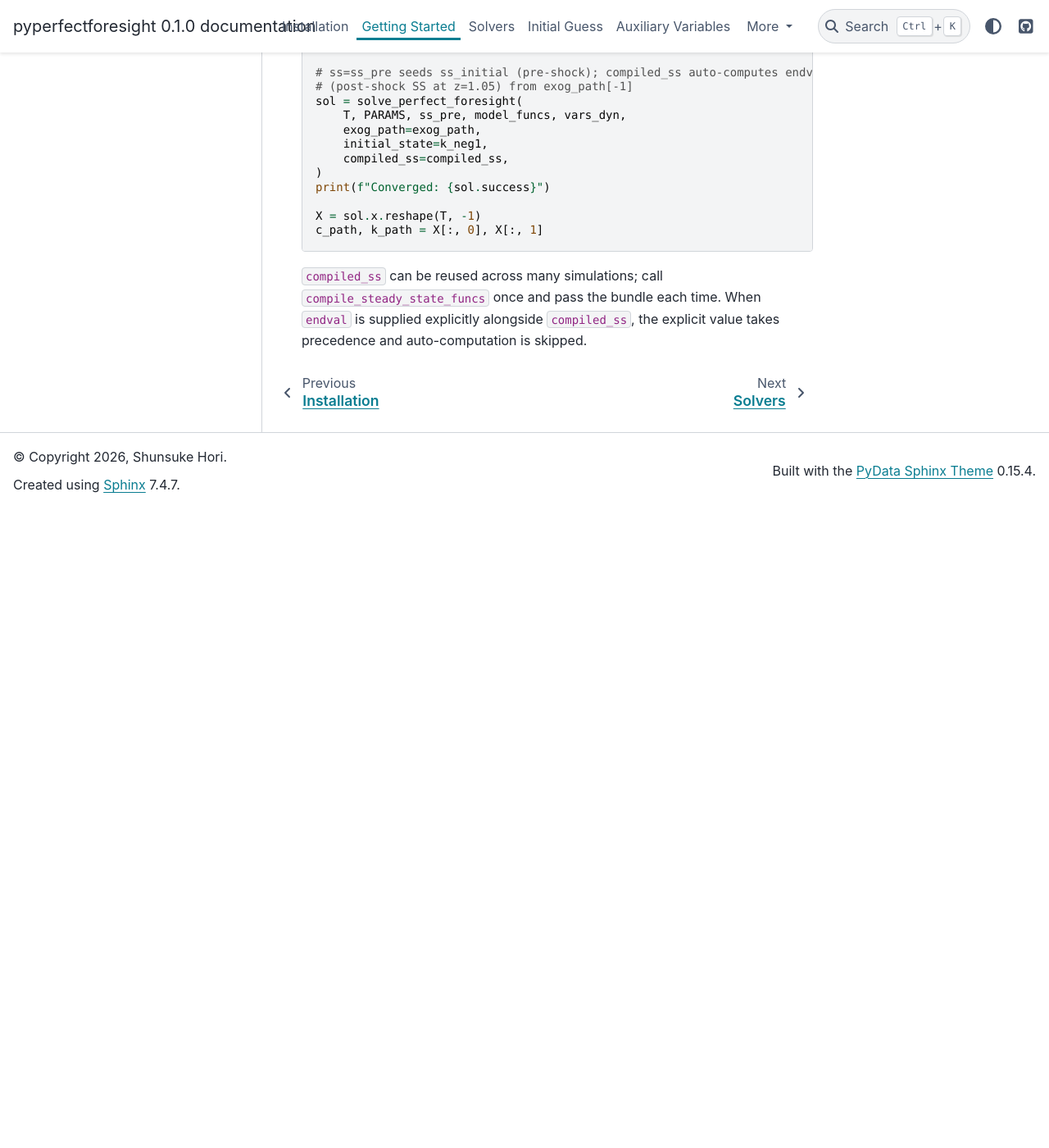
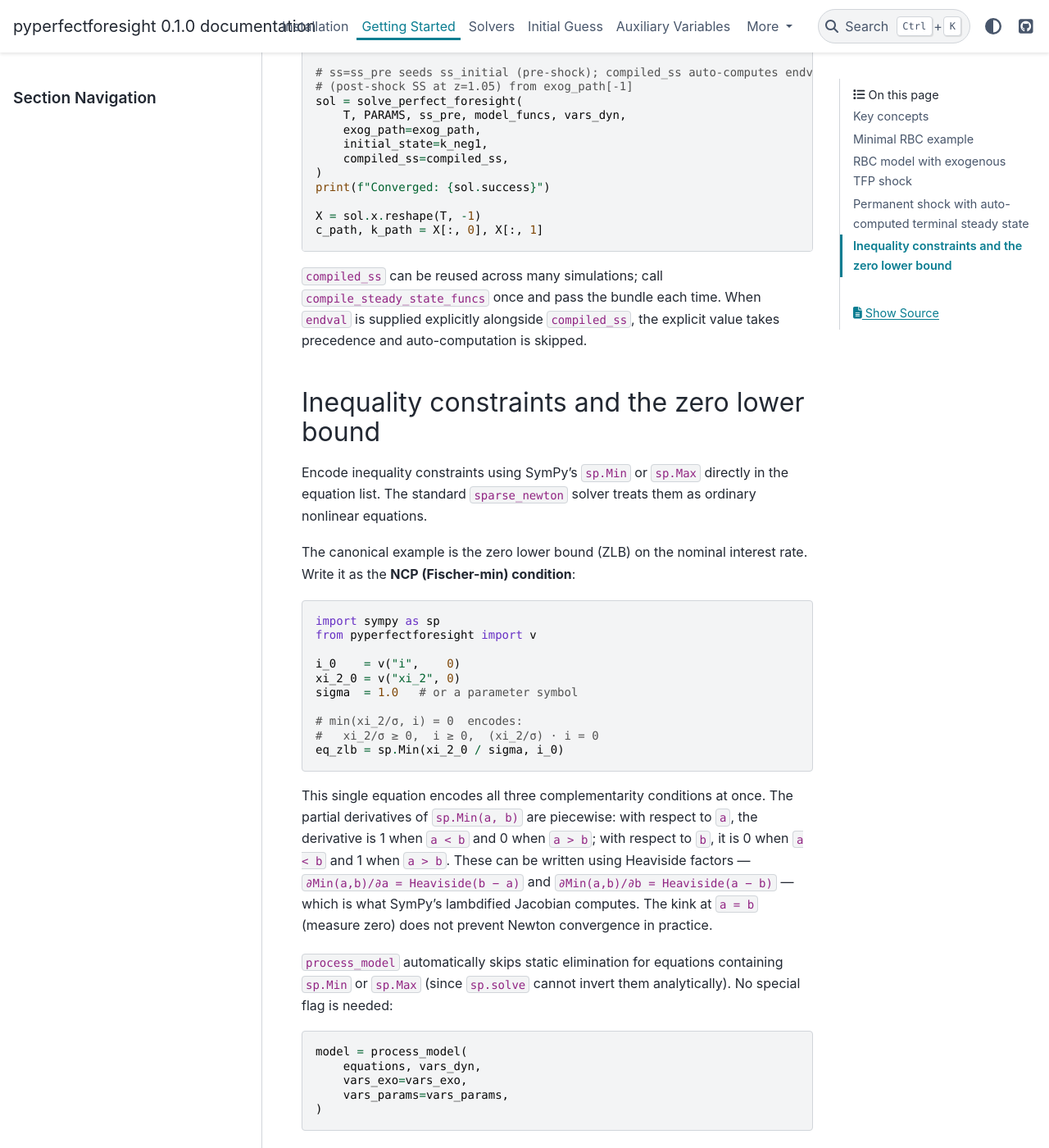
Before and after one commit to Shunsuke-Hori/pyperfectforesight, a Sphinx documentation site: the page built from docs/getting-started.md, in a window 1280 px wide and 1400 px high, scrolled down 5073 px. Shown: the whole window at 82% size. Built offline with Sphinx 7.4.7 and the PyData theme 0.15.4, drawn with Linux system fonts in a browser that asks for light colours; before the commit the page ends 5693 px from its top, so only the background shows below that.

Commit message:
docs: document sp.Min/sp.Max for ZLB and inequality constraints
Add a "Inequality constraints and the zero lower bound" section to
getting-started.md explaining the NCP (Fischer-min) formulation and
the automatic static-elimination fallback for Min/Max equations.

Co-Authored-By: Claude Sonnet 4.6 <noreply@anthropic.com>

````diff
--- a/docs/getting-started.md
+++ b/docs/getting-started.md
@@ -211,3 +211,45 @@ c_path, k_path = X[:, 0], X[:, 1]
 ```
 
 `compiled_ss` can be reused across many simulations; call `compile_steady_state_funcs` once and pass the bundle each time. When `endval` is supplied explicitly alongside `compiled_ss`, the explicit value takes precedence and auto-computation is skipped.
+
+## Inequality constraints and the zero lower bound
+
+Encode inequality constraints using SymPy's `sp.Min` or `sp.Max` directly in
+the equation list.  The standard `sparse_newton` solver treats them as ordinary
+nonlinear equations.
+
+The canonical example is the zero lower bound (ZLB) on the nominal interest
+rate.  Write it as the **NCP (Fischer-min) condition**:
+
+```python
+import sympy as sp
+from pyperfectforesight import v
+
+i_0    = v("i",    0)
+xi_2_0 = v("xi_2", 0)
+sigma  = 1.0   # or a parameter symbol
+
+# min(xi_2/σ, i) = 0  encodes:
+#   xi_2/σ ≥ 0,  i ≥ 0,  (xi_2/σ) · i = 0
+eq_zlb = sp.Min(xi_2_0 / sigma, i_0)
+```
+
+This single equation encodes all three complementarity conditions at once.
+The partial derivatives of `sp.Min(a, b)` are piecewise: with respect to `a`,
+the derivative is 1 when `a < b` and 0 when `a > b`; with respect to `b`, it
+is 0 when `a < b` and 1 when `a > b`.  These can be written using Heaviside
+factors — `∂Min(a,b)/∂a = Heaviside(b − a)` and `∂Min(a,b)/∂b = Heaviside(a − b)`
+— which is what SymPy's lambdified Jacobian computes.  The kink at `a = b`
+(measure zero) does not prevent Newton convergence in practice.
+
+`process_model` automatically skips static elimination for equations
+containing `sp.Min` or `sp.Max` (since `sp.solve` cannot invert them
+analytically).  No special flag is needed:
+
+```python
+model = process_model(
+    equations, vars_dyn,
+    vars_exo=vars_exo,
+    vars_params=vars_params,
+)
+```
````
Also changed, not shown: 1 other file.
